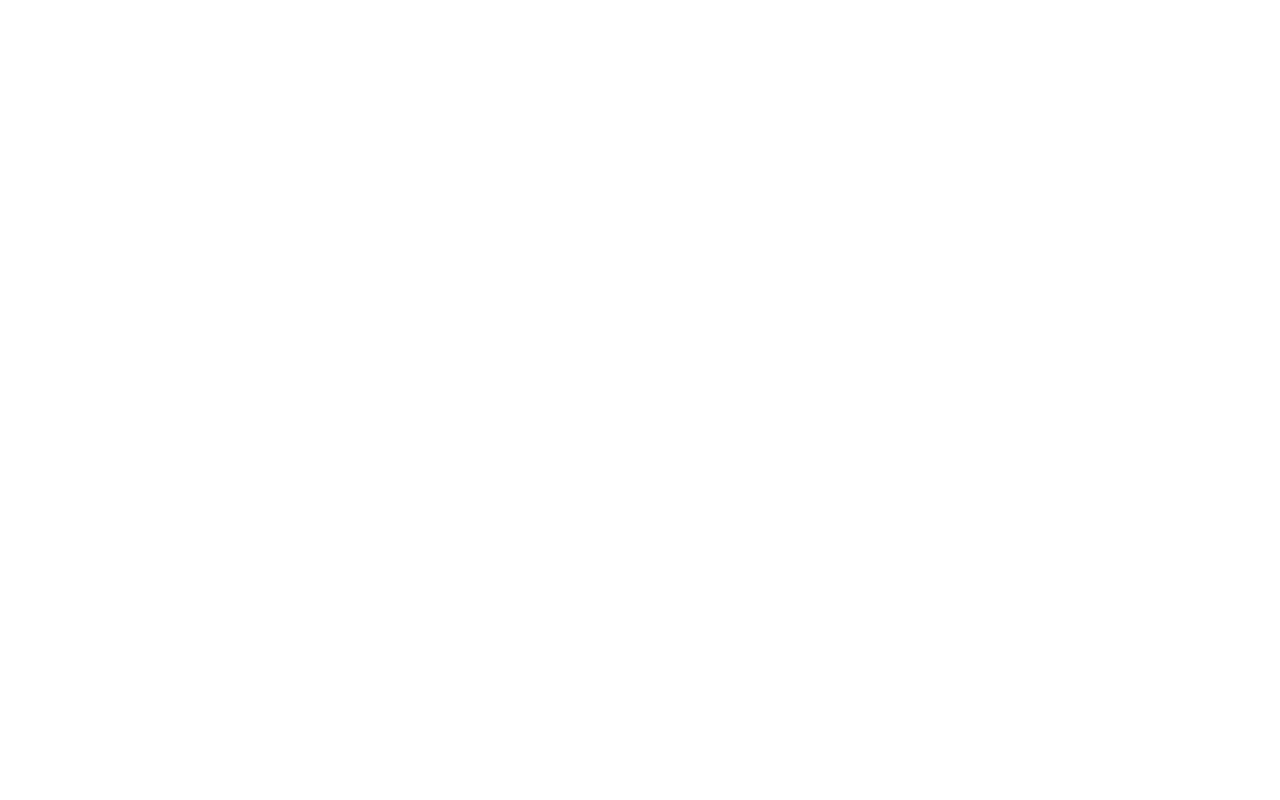
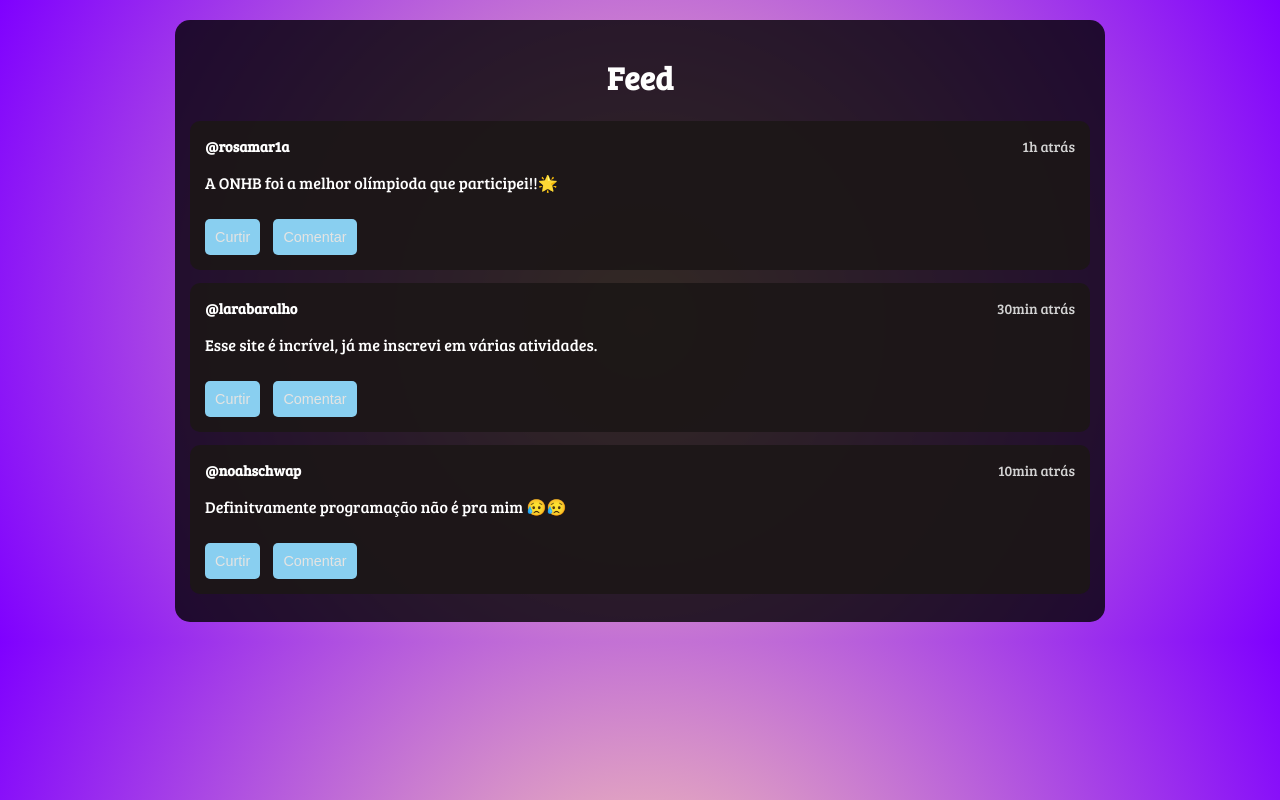
Before and after one commit to LarissaEvelyn/Projeto-PI, a plain HTML site: page index.html in a window 1280 px wide. Drawn offline with Linux system fonts and the light colour scheme.

Commit message:
Add files via upload

```diff
--- a/index.html
+++ b/index.html
@@ -0,0 +1,48 @@
+<!DOCTYPE html>
+<html lang="pt-br">
+<head>
+    <meta charset="UTF-8">
+    <meta name="viewport" content="width=device-width, initial-scale=1.0">
+    <title>SearchAcademy</title>
+    <link rel="preconnect" href="https://fonts.googleapis.com"/>
+    <link rel="preconnect" href="https://fonts.gstatic.com" crossorigin/>
+    <link href="https://fonts.googleapis.com/css2?family=Bree+Serif&display=swap" rel="stylesheet"/>
+    <link rel="stylesheet" href="style.css">
+</head>
+<body>
+    <div class="container">
+        <div class="header">
+            <h1>Feed</h1>
+        </div>
+        <div class="feed">
+            <div class="post">
+                <div class="post-header">
+                    <span class="username">@rosamar1a</span>
+                    <span class="timestamp">1h atrás</span>
+                </div>
+                <p>A ONHB foi a melhor olímpioda que participei!!🌟</p>
+                <button class="like-button">Curtir</button>
+                <button class="comment-button">Comentar</button>
+            </div>
+            <div class="post">
+                <div class="post-header">
+                    <span class="username">@larabaralho</span>
+                    <span class="timestamp">30min atrás</span>
+                </div>
+                <p>Esse site é incrível, já me inscrevi em várias atividades.</p>
+                <button class="like-button">Curtir</button>
+                <button class="comment-button">Comentar</button>
+            </div>
+            <div class="post">
+                <div class="post-header">
+                    <span class="username">@noahschwap</span>
+                    <span class="timestamp">10min atrás</span>
+                </div>
+                <p>Definitvamente programação não é pra mim 😥😥</p>
+                <button class="like-button">Curtir</button>
+                <button class="comment-button">Comentar</button>
+            </div>
+        </div>
+    </div>
+</body>
+</html>
--- a/style.css
+++ b/style.css
@@ -1,72 +1,74 @@
-*{
+body {
     margin: 0;
-    padding: 0;
-    box-sizing: border-box;
-    font-family: sans-serif;
+    font-family: Arial, sans-serif;
+    background: radial-gradient(circle, rgb(251, 206, 177), rgb(127, 0, 255));
+    color: white;
+    padding: 20px;
+    font-family: "Bree Serif", serif;
 }
-.container{
-    display:flex;
-    justify-content: center;
-    background-color: antiquewhite;
-    width: 100%;
-    height: 100vh;
+
+.container {
+    max-width: 900px;
+    margin: auto;
+    background: rgba(0, 0, 0, 0.795);
+    border-radius: 15px;
+    padding: 15px;
 }
-.notificationContainer{
-    background-color: #fff;
-    width: 700px;
-    margin: 2rem;
-    padding: 1rem 1rem;
-    border-radius: 1rem;
+
+.header {
+    text-align: center;
+    margin-bottom: 20px;
 }
-header{
-    display: flex;
-    align-items: center;
-    justify-content: space-between;
-    margin-bottom: 2rem;
+
+.post {
+    margin-bottom: 13px;
+    padding: 15px;
+    background: rgba(28, 23, 23, 0.911);
+    border-radius: 10px;
 }
-.notificationHeader{
-    display: flex;
-    align-items: center;
-}
-#num-of-notif{
-    background-color: blue;
-    color: #fff;
-    display: flex;
-    align-items: center;
-    font-weight: 700;
-    width: 30px;
-    height: 30px;
-    border-radius: 0.5rem;
-    margin-left: 100px;
-}
-#mark-as-read{
-    color: gray;
-    cursor: pointer;
-    transition: 0.6s ease;
-}
-#mark-as-read:hover{
-    color: black
-}
-main{
-    display: flex;
-    flex-direction: column;
-    gap: 1rem;
-}
-.notificationCard{
-    display: flex;
-    align-items: center;
-    padding: 1rem;
-    border-radius: 1rem;
-}
-.notificationCard img{
-    width: 50px;
-}
-.notificationCard .description{
-    margin-left: 10px;
+
+.post-header {
     display: flex;
     justify-content: space-between;
-    flex-direction: column
+    font-size: 0.9em;
 }
-.unread{
-    background-color: pink;
+
+.username {
+    font-weight: bold;
 }
+
+.timestamp {
+    color: lightgray;
+}
+
+.like-button {
+    background-color: #89CFF0;
+    color: #E5E4E2;
+    border: none;
+    border-radius: 5px;
+    padding: 10px 10px;
+    cursor: pointer;
+    font-size: 0.9em;
+    margin-top: 10px;
+    transition: background-color 0.3s;
+}
+
+.like-button:hover {
+    background-color: #0d95e8;
+}
+
+.comment-button {
+    background-color: #89CFF0;
+    color: #E5E4E2;
+    border: none;
+    border-radius: 5px;
+    padding: 10px 10px;
+    cursor: pointer;
+    font-size: 0.9em;
+    margin-left: 10px;
+    transition: background-color 0.3s;
+}
+
+.comment-button:hover {
+    background-color: #0d95e8;
+}
```
